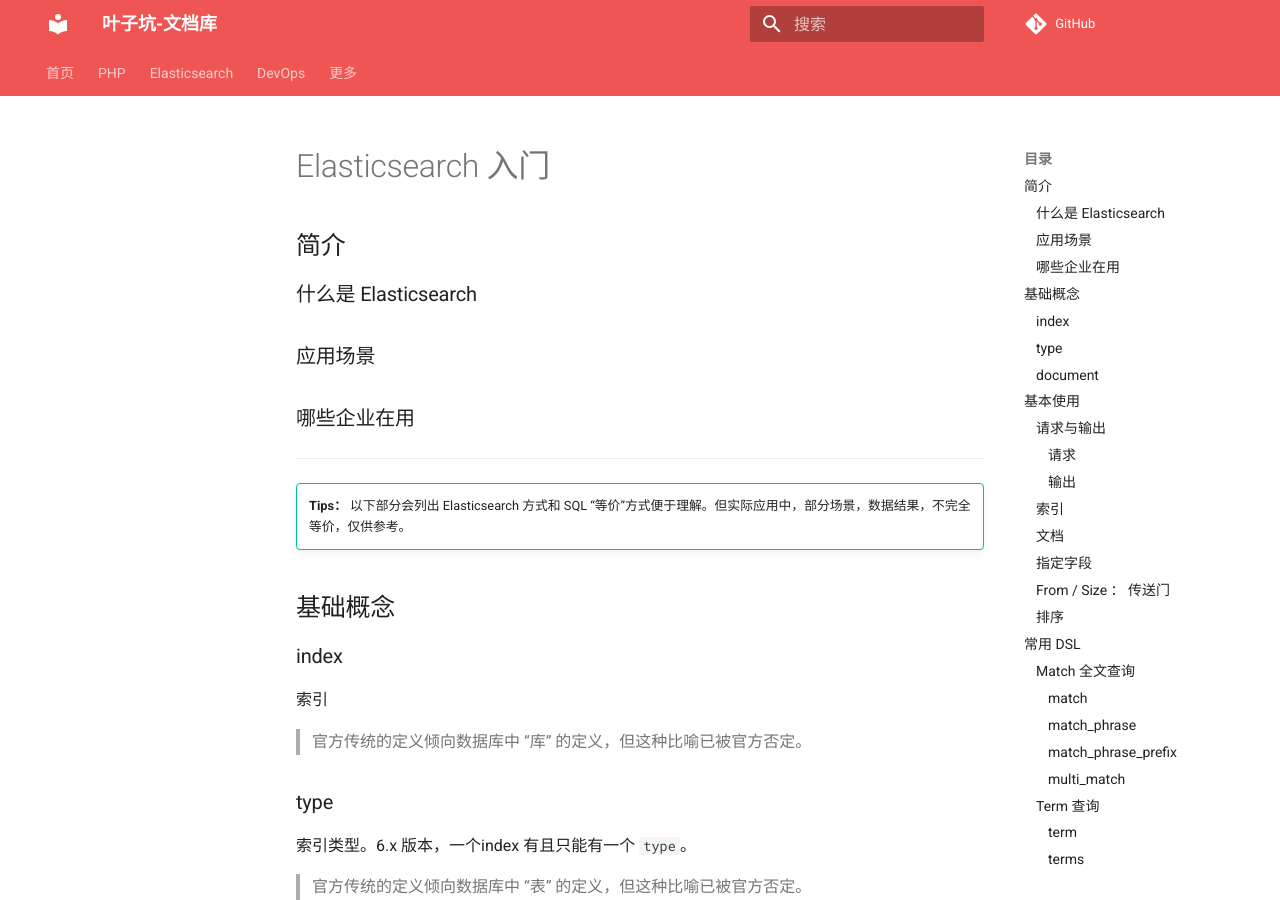
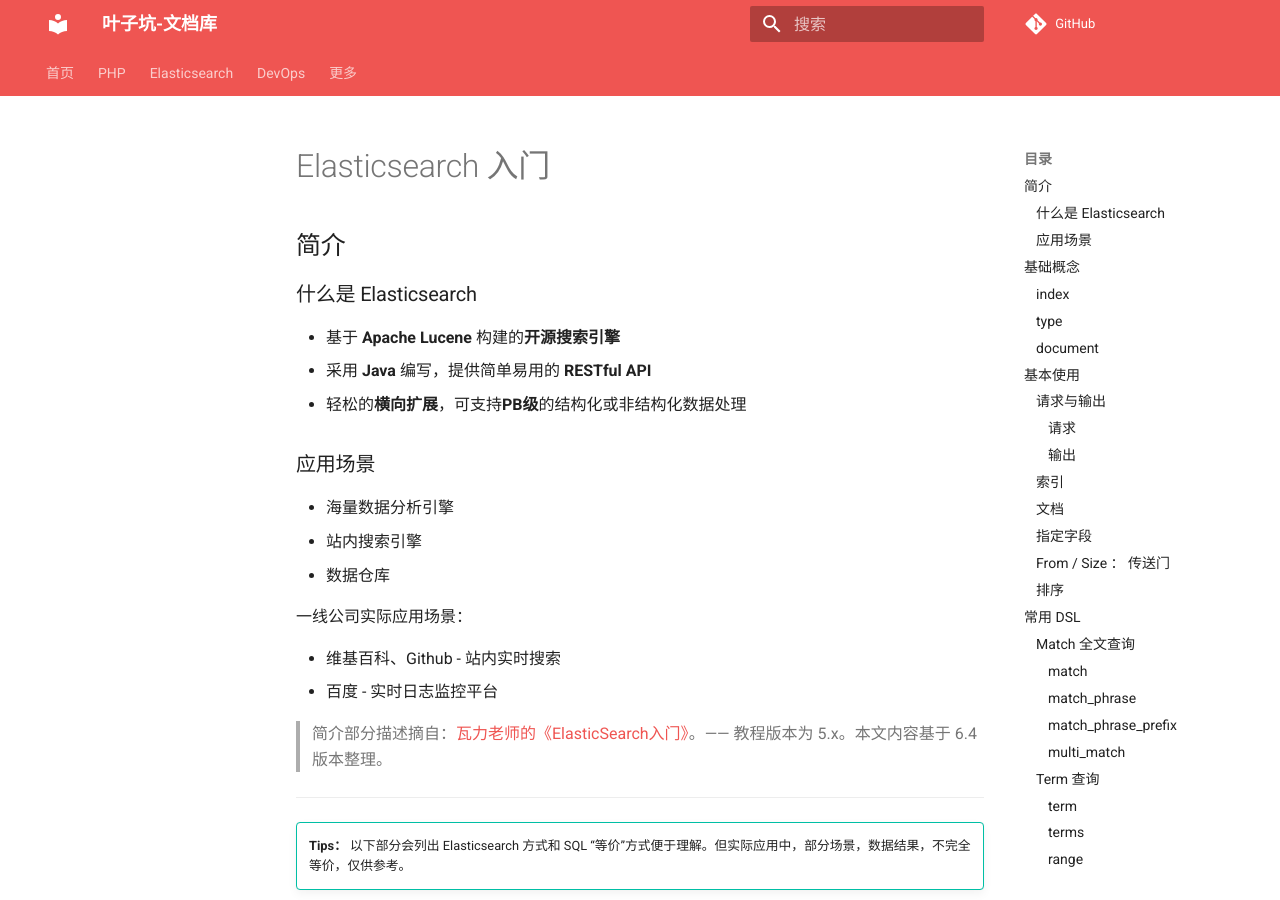
Before and after one commit to flc1125/docs, an MkDocs documentation site: the page built from docs/elasticsearch/simple/introduction.md, in a window 1280 px wide and 900 px high. Built offline with MkDocs 1.6.1 and Material for MkDocs 9.7.7, drawn with Linux system fonts in a browser that asks for light colours; comment, search, counter and statistics services are not loaded.

Commit message:
增加简介

```diff
--- a/docs/elasticsearch/simple/introduction.md
+++ b/docs/elasticsearch/simple/introduction.md
@@ -4,10 +4,22 @@
 
 ### 什么是 Elasticsearch
 
+- 基于 **Apache Lucene** 构建的**开源搜索引擎**
+- 采用 **Java** 编写，提供简单易用的 **RESTful API**
+- 轻松的**横向扩展**，可支持**PB级**的结构化或非结构化数据处理
+
 ### 应用场景
 
-### 哪些企业在用
+- 海量数据分析引擎
+- 站内搜索引擎
+- 数据仓库
 
+一线公司实际应用场景：
+
+- 维基百科、Github - 站内实时搜索
+- 百度 - 实时日志监控平台
+
+> 简介部分描述摘自：[瓦力老师的《ElasticSearch入门》](https://www.imooc.com/learn/889)。—— 教程版本为 5.x。本文内容基于 6.4 版本整理。
 
 ----
 
@@ -187,7 +199,7 @@
 
     **`from` 默认为 0，`size` 默认为 10。 这点与 SQL 不同。**
 
-    > 请注意，`from + size` 不能超过索引设置 [`index.max_result_window`](https://www.elastic.co/guide/en/elasticsearch/reference/6.4/index-modules.html), 该值默认为10,000。
+    请注意，`from + size` 不能超过索引设置 [`index.max_result_window`](https://www.elastic.co/guide/en/elasticsearch/reference/6.4/index-modules.html), 该值默认为10,000。
 
 ### 排序
 
```
